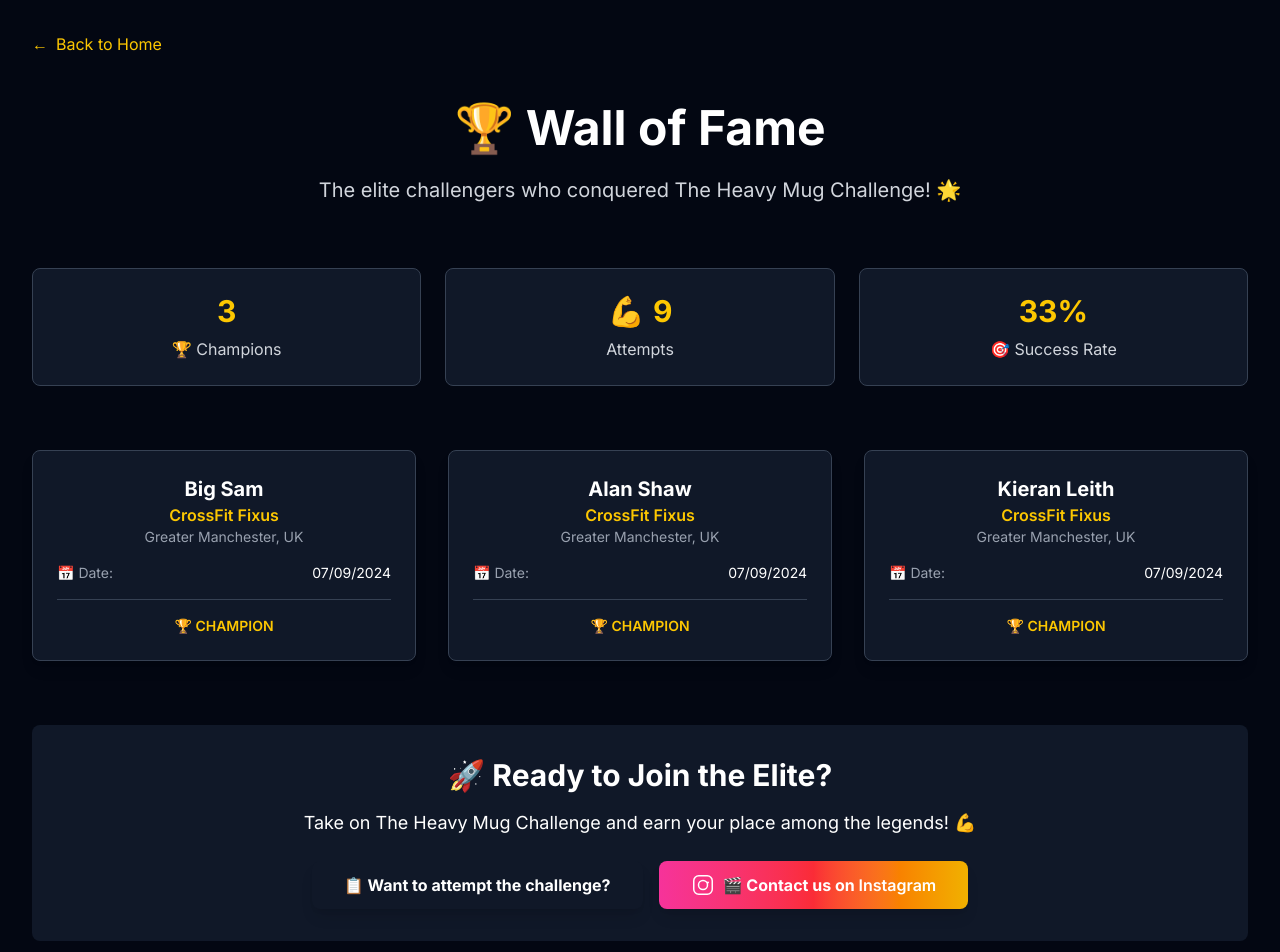
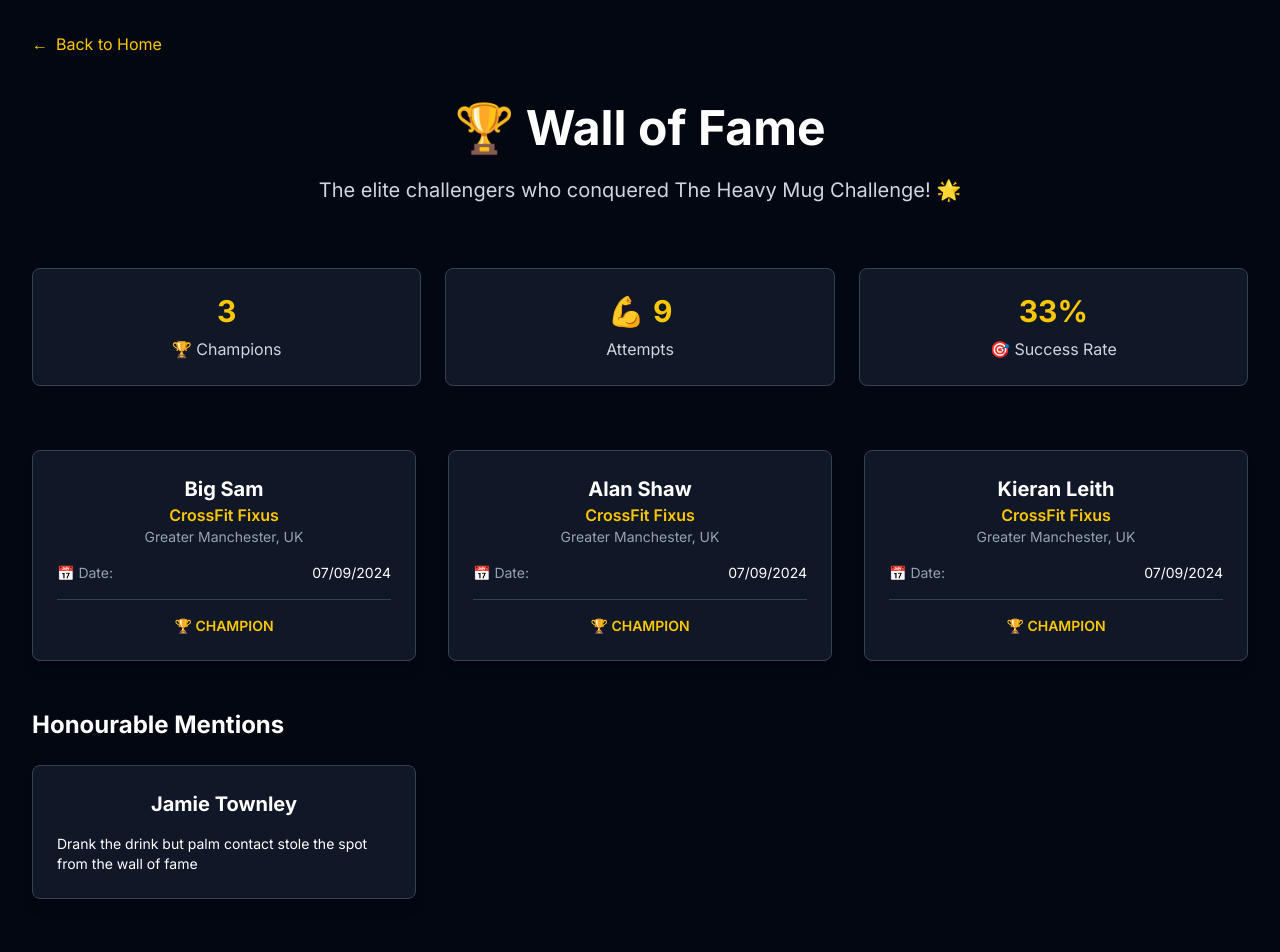
Before and after one commit to kieranmv95/theheavymugchallenge, a Next.js app: page /wall-of-fame in a window 1280 px wide. Shown: the top 952 px of the page. Built offline with nearby package versions, Linux system fonts and the light colour scheme.

Commit message:
honorable mentions

```diff
--- a/src/app/wall-of-fame/page.tsx
+++ b/src/app/wall-of-fame/page.tsx
@@ -34,7 +34,7 @@ const honourableMentions = [
   {
     name: "Jamie Townley",
     description:
-      "Drank the drink but palm contact stole the spot from the leaderboard",
+      "Drank the drink but palm contact stole the spot from the wall of fame",
     gym: "CrossFit Fixus",
     location: "Greater Manchester, UK",
     date: "2024-09-07",
@@ -134,6 +134,24 @@ export default function WallOfFame() {
           ))}
         </div>
 
+        {/* Honourable Mentions Grid */}
+        <h2 className="text-2xl font-bold text-white mb-4 mt-12">
+          Honourable Mentions
+        </h2>
+        <div className="grid md:grid-cols-2 lg:grid-cols-3 gap-8 mt-6">
+          {honourableMentions.map((mention, index) => (
+            <div
+              key={index.toString()}
+              className="bg-gray-900 rounded-lg p-6 border border-gray-700 shadow-lg"
+            >
+              <div className="text-center mb-4">
+                <h3 className="text-xl font-bold text-white">{mention.name}</h3>
+              </div>
+              <div className="text-white text-sm">{mention.description}</div>
+            </div>
+          ))}
+        </div>
+
         {/* Call to Action */}
         <div className="text-center mt-16">
           <div className="bg-gray-900 rounded-lg p-8 hover:scale-105 transition-all">
```
